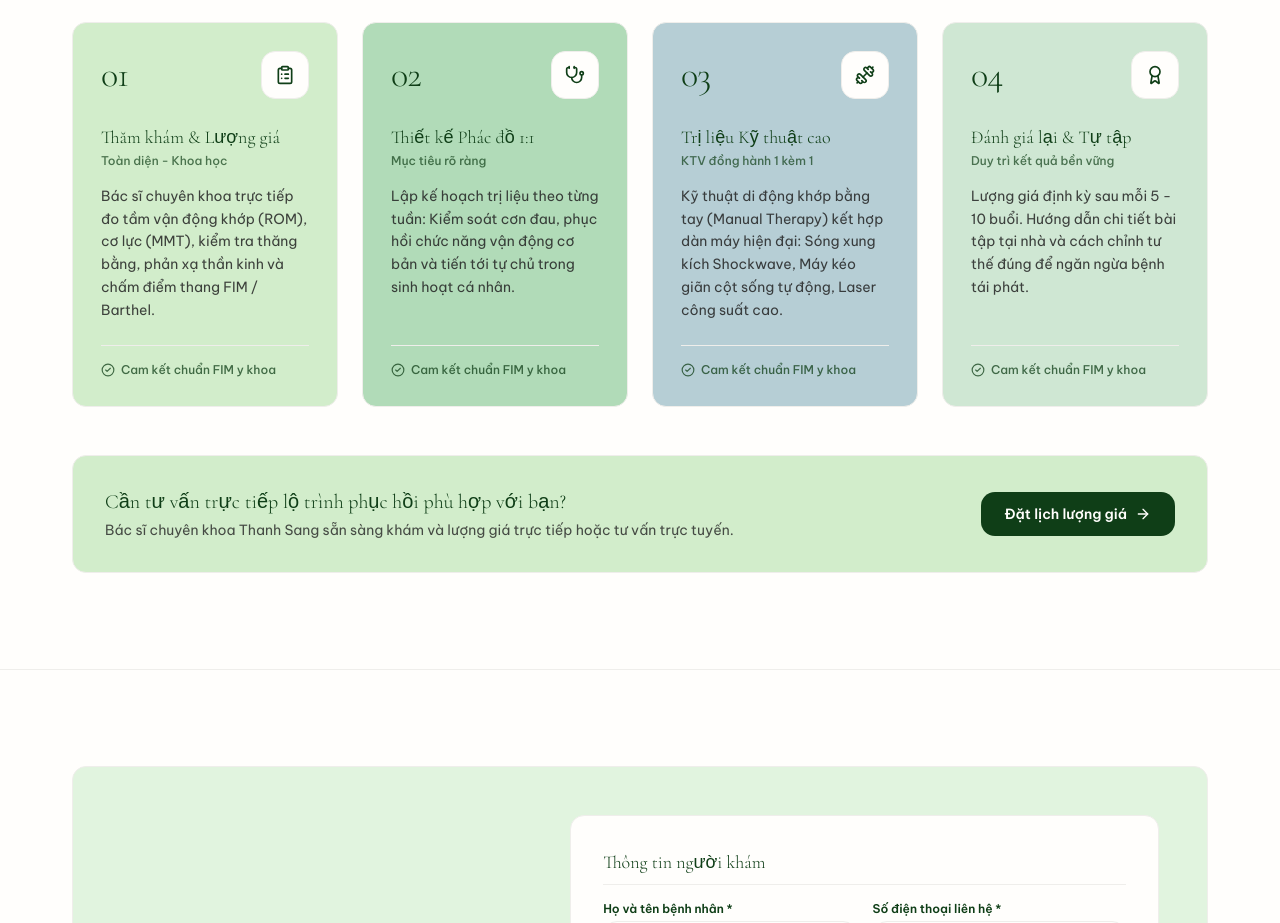
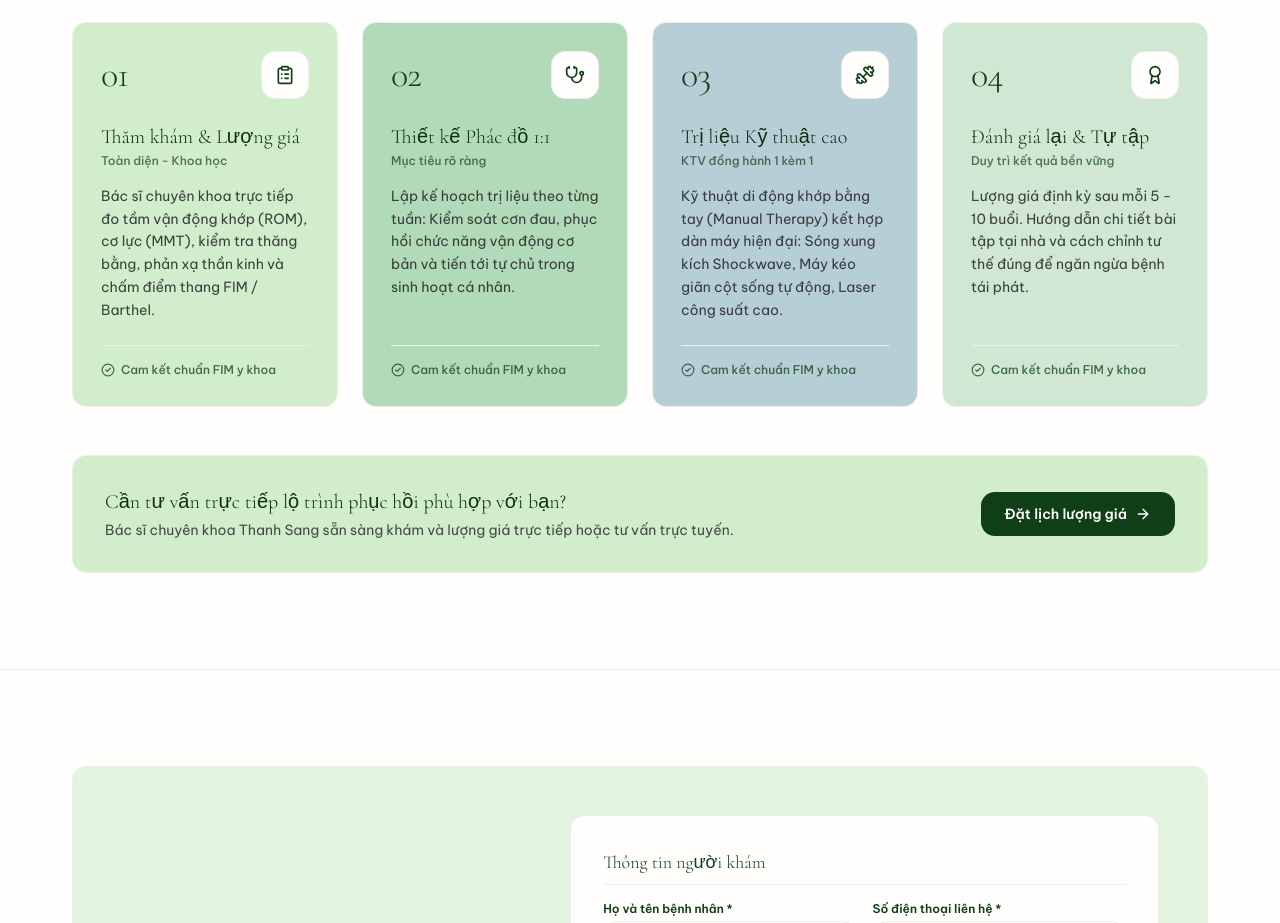
Before and after one commit to dakhoaquangnam/revita-frontend, a Next.js app: page / in a window 1280 px wide. Shown: the part 3720-4643 px from the top of the page. Built offline with nearby package versions, Linux system fonts and the light colour scheme; no server answers.

Commit message:
Darken process titles further: forest shadow #0c2f10, card titles text-xl

```diff
--- a/src/components/home/rehab-process-section.tsx
+++ b/src/components/home/rehab-process-section.tsx
@@ -77,7 +77,7 @@ export function RehabProcessSection() {
                     </div>
                   </div>
 
-                  <h3 className="text-lg font-display-serif font-medium text-[#0f3e17]">
+                  <h3 className="text-xl font-display-serif font-medium text-[#0c2f10]">
                     {item.title}
                   </h3>
                   <p className="text-xs font-medium text-[#0f3e17]/70 mt-0.5">
@@ -101,7 +101,7 @@ export function RehabProcessSection() {
         {/* Call to action card */}
         <div className="mt-12 p-8 rounded-[14px] bg-[#d2edcb] border border-[#efeeeb] flex flex-col sm:flex-row items-center justify-between gap-6">
           <div>
-            <h3 className="text-xl font-display-serif font-medium text-[#0f3e17]">
+            <h3 className="text-xl font-display-serif font-medium text-[#0c2f10]">
               Cần tư vấn trực tiếp lộ trình phục hồi phù hợp với bạn?
             </h3>
             <p className="text-sm text-[#222222]/80 mt-1">
```
